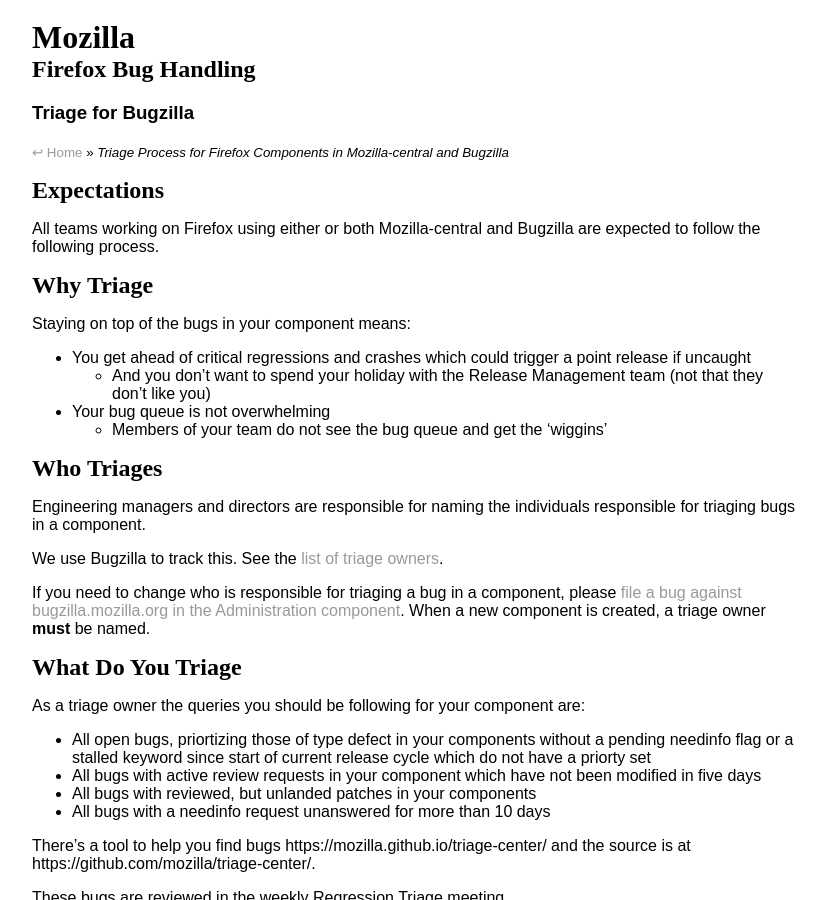
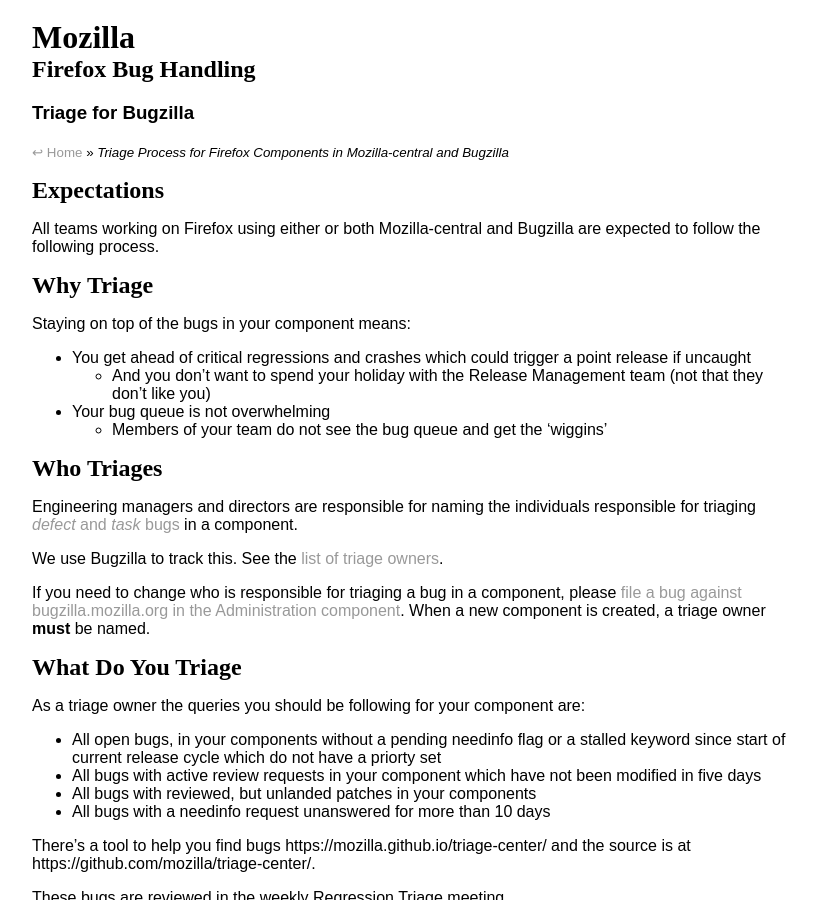
Before and after one commit to mozilla/bug-handling, a Jekyll site: the page built from _policies/triage-bugzilla.md, in a window 1280 px wide and 900 px high. Shown: the whole window, without its empty margins (224-1050 px from the left). Built offline with Jekyll 4.4.1, drawn with Linux system fonts in a browser that asks for light colours; some web fonts are replaced.

Commit message:
Emphasise on tasks and defects

```diff
--- a/_policies/triage-bugzilla.md
+++ b/_policies/triage-bugzilla.md
@@ -18,7 +18,7 @@
 
 ## Who Triages
 
-Engineering managers and directors are responsible for naming the individuals responsible for triaging bugs in a component.
+Engineering managers and directors are responsible for naming the individuals responsible for triaging [*defect* and *task* bugs](bug-types) in a component.
 
 We use Bugzilla to track this. See the [list of triage owners](https://bugzilla.mozilla.org/page.cgi?id=triage_owners.html).
 
@@ -28,7 +28,7 @@
 
 As a triage owner the queries you should be following for your component are:
 
-* All open bugs, priortizing those of type `defect` in your components without a pending `needinfo` flag or a `stalled` keyword since start of current release cycle which do not have a priorty set
+* All open bugs, in your components without a pending `needinfo` flag or a `stalled` keyword since start of current release cycle which do not have a priorty set
 * All bugs with active review requests in your component which have not been modified in five days
 * All bugs with reviewed, but unlanded patches in your components
 * All bugs with a needinfo request unanswered for more than 10 days
```
